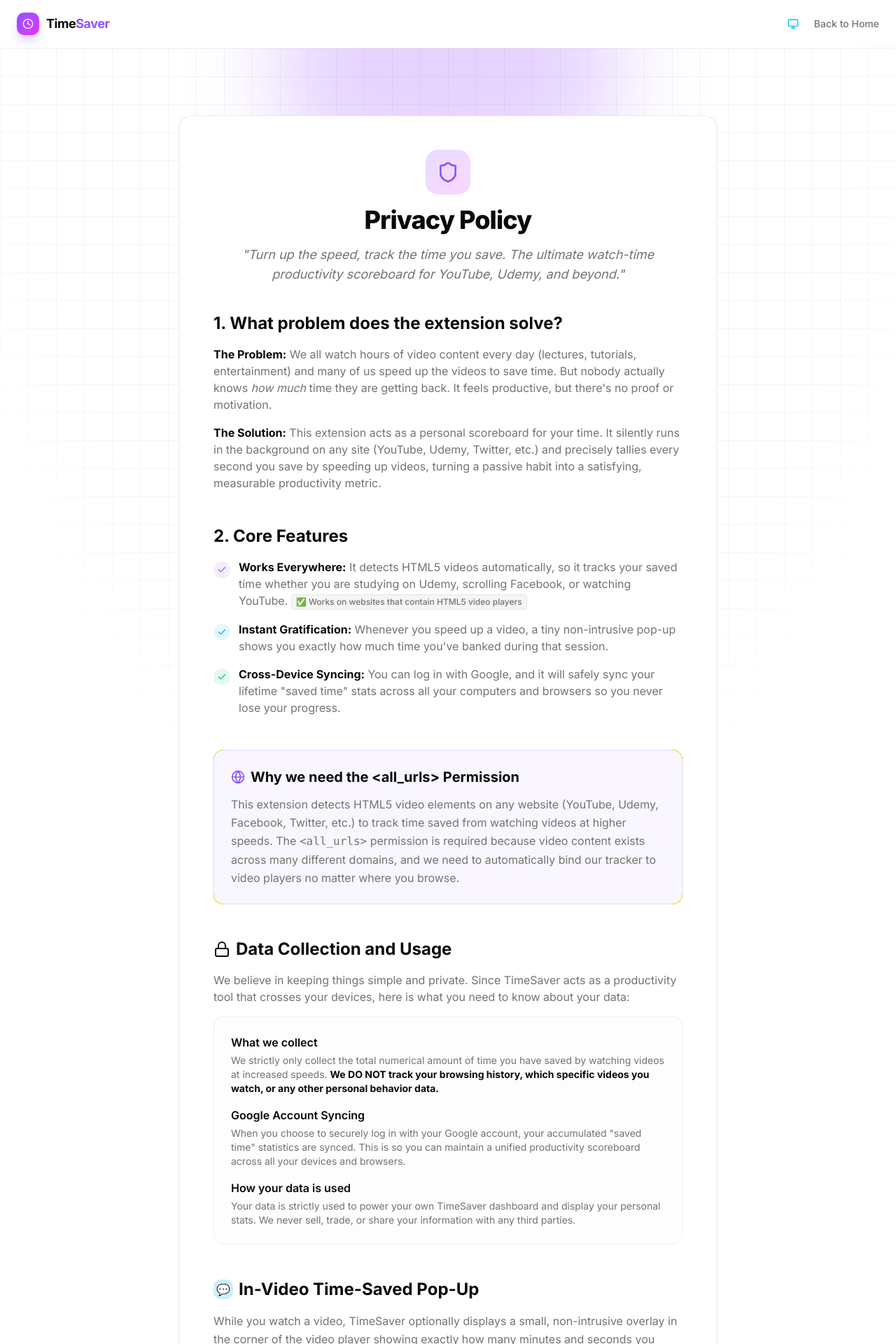
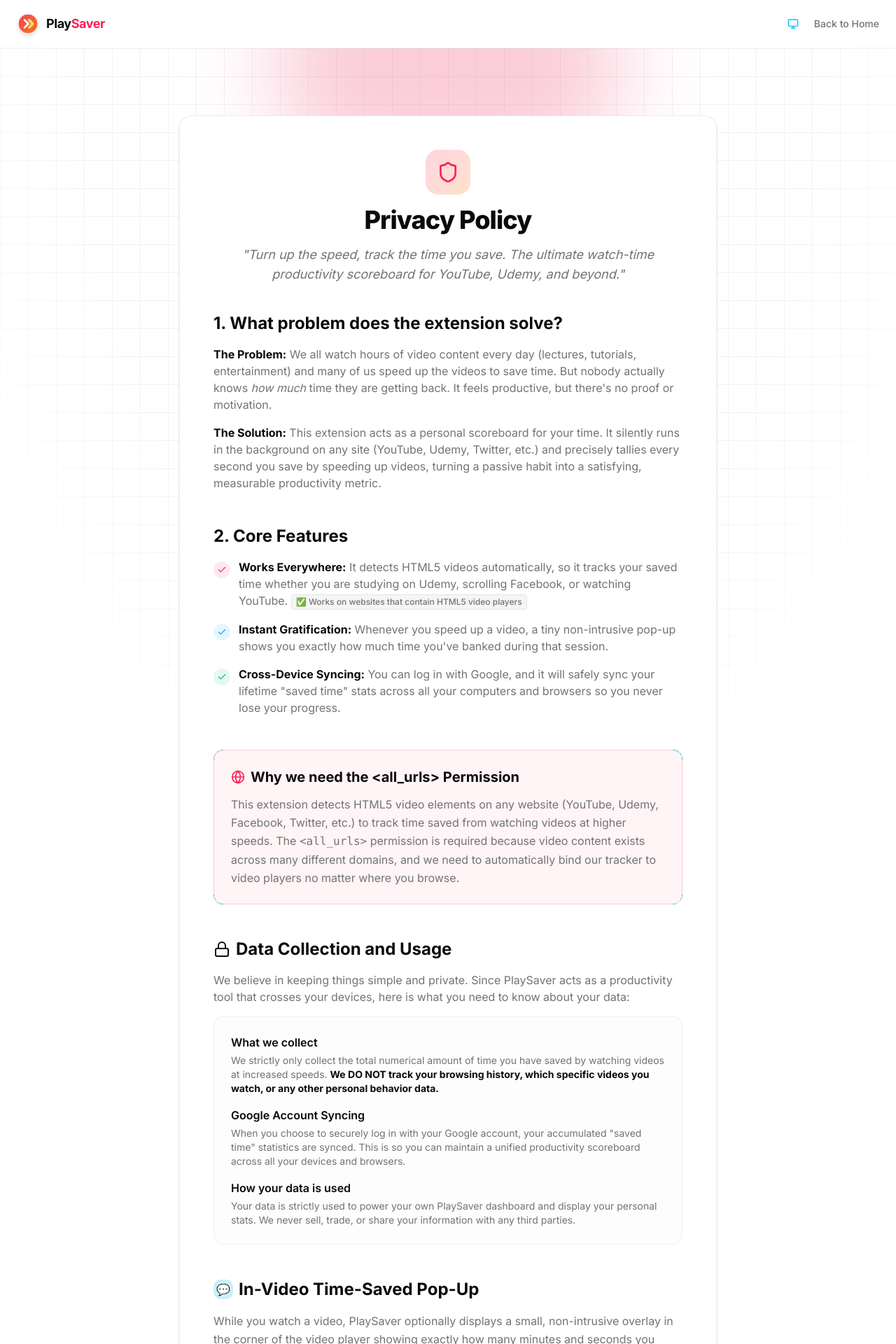
Before and after one commit to Md-FarhadHossain/playsaver-website, a Next.js app: page /privacy in a window 1280 px wide. Shown: the top 1920 px of the page at 70% size. Built offline with nearby package versions, Linux system fonts and the light colour scheme.

Commit message:
Implement uninstall feedback page, blog section, privacy policy, and session management utility.

```diff
--- a/app/blog/[slug]/page.tsx
+++ b/app/blog/[slug]/page.tsx
@@ -12,7 +12,7 @@
   if (!blog || !blog.published) return { title: "Not Found" };
 
   return {
-    title: blog.meta_title || `${blog.title} - TimeSaver`,
+    title: blog.meta_title || `${blog.title} - PlaySaver`,
     description: blog.meta_desc || blog.excerpt || blog.title,
     openGraph: {
       images: blog.image_url ? [{ url: blog.image_url }] : [],
@@ -37,7 +37,7 @@
         </Link>
 
         <header className="mb-12">
-          <time className="text-sm font-semibold tracking-wider text-violet-600 uppercase dark:text-violet-400">
+          <time className="text-sm font-semibold tracking-wider text-rose-600 uppercase dark:text-rose-400">
             {format(new Date(blog.created_at), 'MMMM d, yyyy')}
           </time>
           <h1 className="mt-4 text-4xl font-extrabold tracking-tight text-foreground md:text-5xl lg:text-6xl leading-[1.1]">
@@ -51,7 +51,7 @@
           </div>
         )}
 
-        <div className="prose prose-lg dark:prose-invert prose-violet max-w-none prose-headings:font-bold prose-a:text-violet-600 dark:prose-a:text-violet-400">
+        <div className="prose prose-lg dark:prose-invert prose-rose max-w-none prose-headings:font-bold prose-a:text-rose-600 dark:prose-a:text-rose-400">
           <ReactMarkdown remarkPlugins={[remarkGfm]}>
             {blog.content}
           </ReactMarkdown>
--- a/app/blog/page.tsx
+++ b/app/blog/page.tsx
@@ -3,8 +3,8 @@
 import { format } from "date-fns";
 
 export const metadata = {
-  title: "Blog - TimeSaver",
-  description: "Read the latest tips, tricks, and updates from the TimeSaver team.",
+  title: "Blog - PlaySaver",
+  description: "Read the latest tips, tricks, and updates from the PlaySaver team.",
 };
 
 export default async function BlogPage() {
@@ -22,7 +22,7 @@
 
         <div className="text-center max-w-2xl mx-auto mb-16">
           <h1 className="text-4xl font-extrabold tracking-tight md:text-5xl lg:text-6xl">
-            The TimeSaver <span className="bg-gradient-to-r from-violet-500 to-fuchsia-500 bg-clip-text text-transparent">Blog</span>
+            The PlaySaver <span className="bg-gradient-to-r from-rose-500 to-orange-500 bg-clip-text text-transparent">Blog</span>
           </h1>
           <p className="mt-4 text-lg text-muted-foreground">
             Insights, updates, and strategies to help you reclaim your time and watch smarter.
@@ -36,23 +36,23 @@
         ) : (
           <div className="grid grid-cols-1 md:grid-cols-2 lg:grid-cols-3 gap-8">
             {blogs.map((blog) => (
-              <Link href={`/blog/${blog.slug}`} key={blog.id} className="group flex flex-col rounded-2xl border border-border/60 bg-card overflow-hidden hover:shadow-xl hover:shadow-violet-500/10 transition-all duration-300 hover:-translate-y-1">
+              <Link href={`/blog/${blog.slug}`} key={blog.id} className="group flex flex-col rounded-2xl border border-border/60 bg-card overflow-hidden hover:shadow-xl hover:shadow-rose-500/10 transition-all duration-300 hover:-translate-y-1">
                 {blog.image_url ? (
                   <div className="relative h-48 w-full overflow-hidden bg-muted">
                     <img src={blog.image_url} alt={blog.title} className="object-cover w-full h-full group-hover:scale-105 transition-transform duration-500" />
                   </div>
                 ) : (
-                  <div className="h-48 w-full bg-gradient-to-br from-violet-500/20 to-fuchsia-500/20 flex flex-col items-center justify-center text-white p-6 text-center">
+                  <div className="h-48 w-full bg-gradient-to-br from-rose-500/20 to-orange-500/20 flex flex-col items-center justify-center text-white p-6 text-center">
                     <span className="text-4xl opacity-50 mb-2">📰</span>
                     <span className="font-semibold text-lg opacity-80 line-clamp-2">{blog.title}</span>
                   </div>
                 )}
 
                 <div className="p-6 flex flex-col flex-grow">
-                  <time className="text-sm font-medium text-violet-600 dark:text-violet-400 mb-2">
+                  <time className="text-sm font-medium text-rose-600 dark:text-rose-400 mb-2">
                     {format(new Date(blog.created_at), 'MMMM d, yyyy')}
                   </time>
-                  <h2 className="text-xl font-bold text-foreground mb-3 line-clamp-2 group-hover:text-violet-500 transition-colors">
+                  <h2 className="text-xl font-bold text-foreground mb-3 line-clamp-2 group-hover:text-rose-500 transition-colors">
                     {blog.title}
                   </h2>
                   <p className="text-muted-foreground line-clamp-3 mb-4 flex-grow">
--- a/app/privacy/page.tsx
+++ b/app/privacy/page.tsx
@@ -2,8 +2,8 @@
 import { ThemeToggle } from "@/components/theme-toggle";
 
 export const metadata = {
-  title: "Privacy Policy | TimeSaver",
-  description: "Privacy Policy for the TimeSaver Chrome Extension",
+  title: "Privacy Policy | PlaySaver",
+  description: "Privacy Policy for the PlaySaver Chrome Extension",
 };
 
 export default function PrivacyPolicy() {
@@ -12,12 +12,10 @@
       {/* ─── Navbar ──────────────────────────────────────────── */}
       <header className="sticky top-0 z-50 border-b border-border/40 bg-background/70 backdrop-blur-xl">
         <div className="mx-auto flex max-w-7xl items-center justify-between px-6 py-4">
-          <a href="/" className="flex items-center gap-2.5" aria-label="TimeSaver Home">
-            <div className="flex h-8 w-8 items-center justify-center rounded-lg bg-gradient-to-br from-violet-500 to-fuchsia-500 shadow-lg shadow-violet-500/30">
-              <Clock size={16} className="text-white" />
-            </div>
+          <a href="/" className="flex items-center gap-2.5" aria-label="PlaySaver Home">
+            <img src="/logo.svg" alt="PlaySaver Logo" className="h-8 w-8 drop-shadow-md" />
             <span className="text-lg font-bold tracking-tight text-foreground">
-              Time<span className="text-violet-500">Saver</span>
+              Play<span className="text-rose-500">Saver</span>
             </span>
           </a>
           <div className="flex items-center gap-3">
@@ -36,13 +34,13 @@
         {/* Background Effect */}
         <div className="absolute inset-x-0 top-0 -z-10 h-full overflow-hidden" aria-hidden="true">
           <div className="absolute inset-0 bg-[linear-gradient(to_right,#8080801a_1px,transparent_1px),linear-gradient(to_bottom,#8080801a_1px,transparent_1px)] bg-[size:40px_40px] [mask-image:radial-gradient(ellipse_60%_50%_at_50%_0%,#000_70%,transparent_100%)]" />
-          <div className="absolute -top-[5%] left-1/2 -z-10 h-[300px] w-[500px] -translate-x-1/2 rounded-full bg-violet-600/20 blur-3xl" />
+          <div className="absolute -top-[5%] left-1/2 -z-10 h-[300px] w-[500px] -translate-x-1/2 rounded-full bg-rose-600/20 blur-3xl" />
         </div>
 
         <div className="mx-auto max-w-3xl rounded-2xl border border-border/60 bg-background p-8 shadow-sm md:p-12">
           <div className="mb-10 text-center">
-            <div className="mx-auto mb-4 flex h-16 w-16 items-center justify-center rounded-2xl bg-gradient-to-br from-violet-500/20 to-fuchsia-500/20">
-              <Shield size={32} className="text-violet-500" />
+            <div className="mx-auto mb-4 flex h-16 w-16 items-center justify-center rounded-2xl bg-gradient-to-br from-rose-500/20 to-orange-500/20">
+              <Shield size={32} className="text-rose-500" />
             </div>
             <h1 className="text-4xl font-extrabold tracking-tight text-foreground">Privacy Policy</h1>
             <p className="mt-4 text-lg text-muted-foreground italic">
@@ -69,7 +67,7 @@
               <h2 className="mb-4 text-2xl font-bold text-foreground">2. Core Features</h2>
               <ul className="space-y-4">
                 <li className="flex gap-3">
-                  <div className="mt-1 flex h-6 w-6 shrink-0 items-center justify-center rounded-full bg-violet-500/10 text-violet-500">
+                  <div className="mt-1 flex h-6 w-6 shrink-0 items-center justify-center rounded-full bg-rose-500/10 text-rose-500">
                     <Check size={14} />
                   </div>
                   <div>
@@ -96,9 +94,9 @@
             </section>
 
             {/* 3. The <all_urls> Permission */}
-            <section className="rounded-xl border border-violet-500/20 bg-violet-500/5 p-6">
+            <section className="rounded-xl border border-rose-500/20 bg-rose-500/5 p-6">
               <div className="mb-3 flex items-center gap-2">
-                <Globe className="text-violet-500" size={20} />
+                <Globe className="text-rose-500" size={20} />
                 <h2 className="text-xl font-bold text-foreground">Why we need the &lt;all_urls&gt; Permission</h2>
               </div>
               <p className="leading-relaxed">
@@ -113,7 +111,7 @@
                 <h2 className="text-2xl font-bold text-foreground">Data Collection and Usage</h2>
               </div>
               <p className="mb-4">
-                We believe in keeping things simple and private. Since TimeSaver acts as a productivity tool that crosses your devices, here is what you need to know about your data:
+                We believe in keeping things simple and private. Since PlaySaver acts as a productivity tool that crosses your devices, here is what you need to know about your data:
               </p>
               <div className="space-y-4 rounded-xl border border-border/50 bg-muted/20 p-6">
                 <div>
@@ -126,7 +124,7 @@
                 </div>
                 <div>
                   <h3 className="font-semibold text-foreground">How your data is used</h3>
-                  <p className="mt-1 text-sm">Your data is strictly used to power your own TimeSaver dashboard and display your personal stats. We never sell, trade, or share your information with any third parties.</p>
+                  <p className="mt-1 text-sm">Your data is strictly used to power your own PlaySaver dashboard and display your personal stats. We never sell, trade, or share your information with any third parties.</p>
                 </div>
               </div>
             </section>
@@ -140,14 +138,14 @@
                 <h2 className="text-2xl font-bold text-foreground">In-Video Time-Saved Pop-Up</h2>
               </div>
               <p className="mb-5 leading-relaxed">
-                While you watch a video, TimeSaver optionally displays a small, non-intrusive overlay in the corner of the video player  showing exactly how many minutes and seconds you have saved so far in that session (e.g. <code className="rounded bg-muted px-1.5 py-0.5 text-xs font-mono border border-border">+2m 28s saved</code>).
+                While you watch a video, PlaySaver optionally displays a small, non-intrusive overlay in the corner of the video player  showing exactly how many minutes and seconds you have saved so far in that session (e.g. <code className="rounded bg-muted px-1.5 py-0.5 text-xs font-mono border border-border">+2m 28s saved</code>).
               </p>
               <div className="space-y-3 rounded-xl border border-border/50 bg-muted/20 p-6">
                 <h3 className="font-semibold text-foreground">Display Mode Options</h3>
                 <p className="text-sm">You can control exactly when this pop-up appears. There are three modes:</p>
                 <ul className="mt-3 space-y-3 text-sm">
                   <li className="flex gap-3">
-                    <span className="flex h-6 w-6 shrink-0 items-center justify-center rounded-full bg-violet-500/15 text-xs font-bold text-violet-500">1</span>
+                    <span className="flex h-6 w-6 shrink-0 items-center justify-center rounded-full bg-rose-500/15 text-xs font-bold text-rose-500">1</span>
                     <div>
                       <strong className="text-foreground">Always On</strong> — The pop-up stays visible and continuously updates in real time as time is being saved while you watch. Great for staying motivated throughout long videos.
                     </div>
@@ -181,13 +179,11 @@
       <footer className="border-t border-border/50 py-10">
         <div className="mx-auto flex max-w-7xl flex-col items-center justify-between gap-4 px-6 text-sm text-muted-foreground md:flex-row">
            <div className="flex items-center gap-2">
-             <div className="flex h-6 w-6 items-center justify-center rounded-md bg-gradient-to-br from-violet-500 to-fuchsia-500">
-               <Clock size={12} className="text-white" />
-             </div>
-             <span className="font-semibold text-foreground">TimeSaver</span>
+             <img src="/logo.svg" alt="PlaySaver Logo" className="h-6 w-6 drop-shadow-sm" />
+             <span className="font-semibold text-foreground">PlaySaver</span>
              <span>— Watch smarter.</span>
            </div>
-           <p>© {new Date().getFullYear()} TimeSaver. All rights reserved.</p>
+           <p>© {new Date().getFullYear()} PlaySaver. All rights reserved.</p>
            <div className="flex gap-6">
              <a href="/privacy" className="transition-colors text-foreground">Privacy</a>
              <a href="#" className="transition-colors hover:text-foreground">Terms</a>
--- a/app/uninstall/page.tsx
+++ b/app/uninstall/page.tsx
@@ -46,11 +46,9 @@
       <header className="sticky top-0 z-50 border-b border-border/40 bg-background/70 backdrop-blur-xl">
         <div className="mx-auto flex max-w-4xl items-center justify-between px-6 py-4">
           <div className="flex items-center gap-2.5">
-            <div className="flex h-8 w-8 items-center justify-center rounded-lg bg-gradient-to-br from-violet-500 to-fuchsia-500 shadow-lg shadow-violet-500/30">
-              <Clock size={16} className="text-white" />
-            </div>
+            <img src="/logo.svg" alt="PlaySaver Logo" className="h-8 w-8 drop-shadow-md" />
             <span className="text-lg font-bold tracking-tight text-foreground">
-              Time<span className="text-violet-500">Saver</span>
+              Play<span className="text-rose-500">Saver</span>
             </span>
           </div>
           <div className="flex items-center gap-3">
@@ -74,7 +72,7 @@
               </div>
               <h1 className="mb-2 text-3xl font-extrabold text-foreground">Thank you for your feedback!</h1>
               <p className="max-w-md text-muted-foreground">
-                We're sorry to see you go, but your input will directly help us improve TimeSaver for everyone else. Have a highly productive day!
+                We're sorry to see you go, but your input will directly help us improve PlaySaver for everyone else. Have a highly productive day!
               </p>
               <a
                 href="/"
@@ -94,7 +92,7 @@
                   We're sorry to see you go.
                 </h1>
                 <p className="mt-4 text-base text-muted-foreground">
-                  TimeSaver has been successfully uninstalled. Could you take <strong className="text-foreground">30 seconds</strong> to tell us why? We read every single response.
+                  PlaySaver has been successfully uninstalled. Could you take <strong className="text-foreground">30 seconds</strong> to tell us why? We read every single response.
                 </p>
               </div>
 
@@ -102,7 +100,7 @@
                 {/* Options */}
                 <div className="space-y-3">
                   <label className="flex items-center gap-2 text-sm font-semibold text-foreground">
-                    <AlertCircle size={16} className="text-violet-500" />
+                    <AlertCircle size={16} className="text-rose-500" />
                     What was the main reason you uninstalled? (Required)
                   </label>
                   <div className="grid grid-cols-1 gap-3 sm:grid-cols-2">
@@ -111,7 +109,7 @@
                          key={reason.id}
                          className={`relative flex cursor-pointer rounded-xl border p-4 transition-all duration-200 hover:bg-muted/50 ${
                            selectedReason === reason.id
-                             ? "border-violet-500 bg-violet-500/5 shadow-sm shadow-violet-500/10"
+                             ? "border-rose-500 bg-rose-500/5 shadow-sm shadow-rose-500/10"
                              : "border-border bg-background"
                          }`}
                       >
@@ -129,7 +127,7 @@
                            </span>
                            <div className={`flex h-5 w-5 shrink-0 items-center justify-center rounded-full border transition-colors ${
                               selectedReason === reason.id
-                                ? "border-violet-500 bg-violet-500"
+                                ? "border-rose-500 bg-rose-500"
                                 : "border-muted-foreground/30"
                            }`}>
                              {selectedReason === reason.id && (
@@ -154,7 +152,7 @@
                      placeholder={selectedReason === "broken" ? "Which site was it broken on?" : selectedReason === "other" ? "Please specify..." : "Any other thoughts you'd like to share with the developers?"}
                      value={feedbackText}
                      onChange={(e) => setFeedbackText(e.target.value)}
-                     className="w-full resize-none rounded-xl border border-border bg-background p-4 text-sm text-foreground focus:border-violet-500 focus:outline-none focus:ring-1 focus:ring-violet-500"
+                     className="w-full resize-none rounded-xl border border-border bg-background p-4 text-sm text-foreground focus:border-rose-500 focus:outline-none focus:ring-1 focus:ring-rose-500"
                    />
                 </div>
 
--- a/lib/session.ts
+++ b/lib/session.ts
@@ -1,7 +1,7 @@
 import { NextRequest, NextResponse } from "next/server";
 import { verifyJwt, type JwtPayload } from "./auth";
 
-export const SESSION_COOKIE = "timesaver_session";
+export const SESSION_COOKIE = "playsaver_session";
 const COOKIE_MAX_AGE = 60 * 60 * 24 * 7; // 7 days in seconds
 
 // ── Cookie Setters ────────────────────────────────────────────────────────
```
